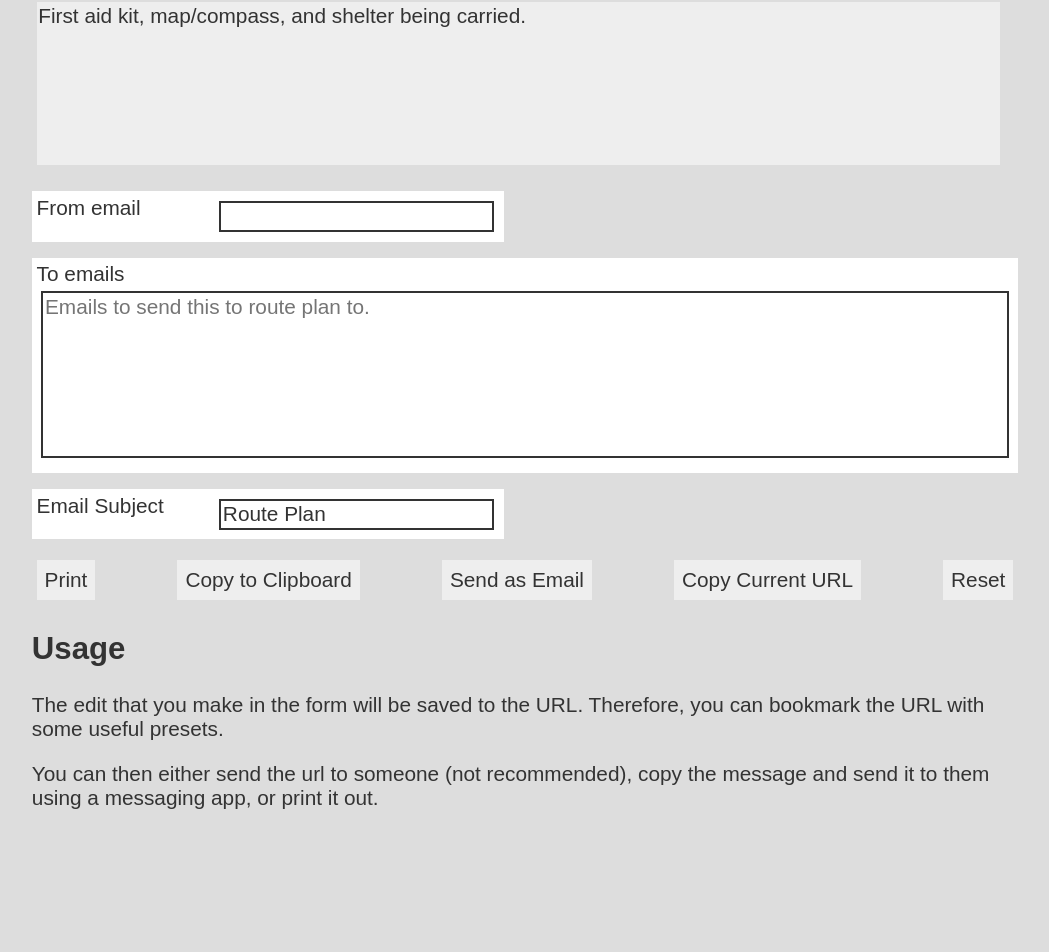
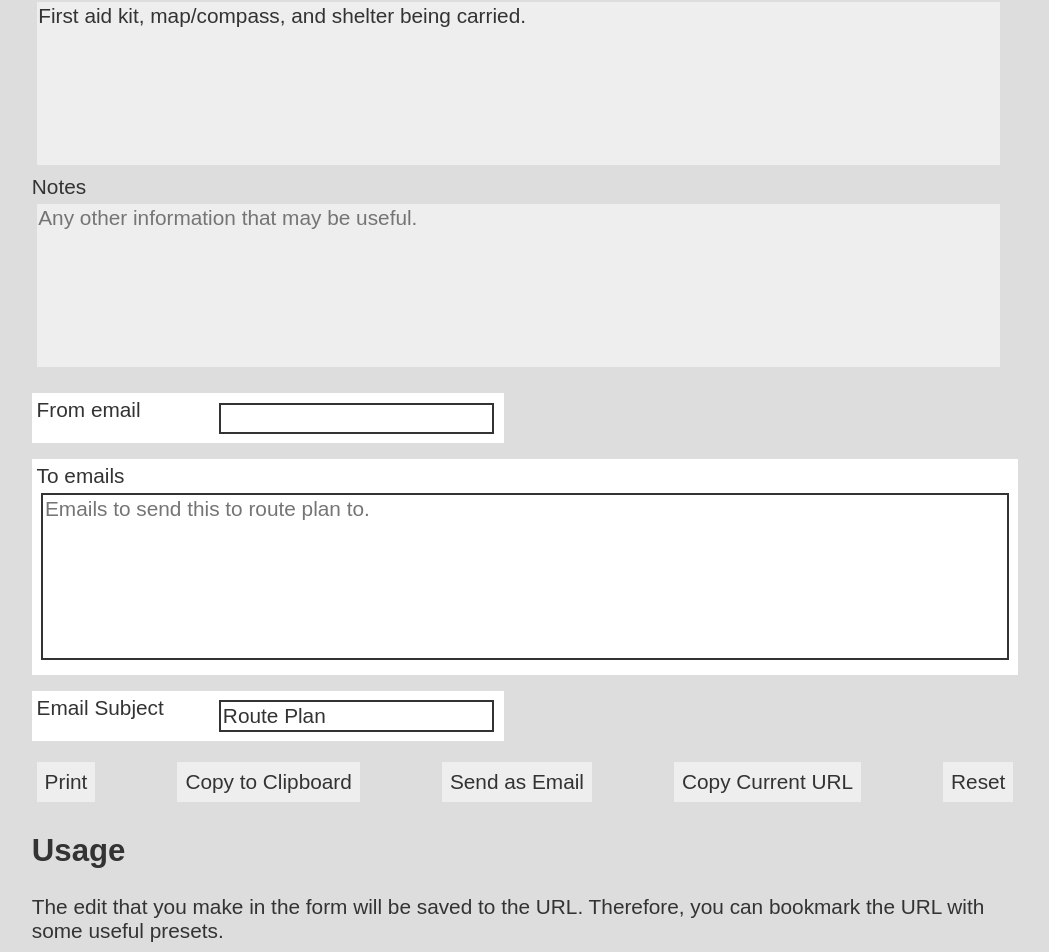
Before and after one commit to MaxAFriedrich/my-outdoor-plan, a Vue app: page / in a window 1280 px wide. Shown: the part 1188-2140 px from the top of the page, without its empty margins (115-1164 px from the left). Before the commit the page ends 2030 px from the top, so only its background shows below. Built offline with nearby package versions, Linux system fonts and the light colour scheme; the HTML template or start-up script is replaced by a standard one.

Commit message:
add notes field

```diff
--- a/src/App.vue
+++ b/src/App.vue
@@ -58,6 +58,13 @@ const fields: Ref<Array<Field>> = ref([
     friendlyName: 'Kit List',
     value: 'First aid kit, map/compass, and shelter being carried.',
     displayType: 'textarea'
+  },
+  {
+    id: 'notes',
+    friendlyName: 'Notes',
+    value: '',
+    displayType: 'textarea',
+    placeholder: 'Any other information that may be useful.'
   },
   {
     id: 'fromEmail',
```
